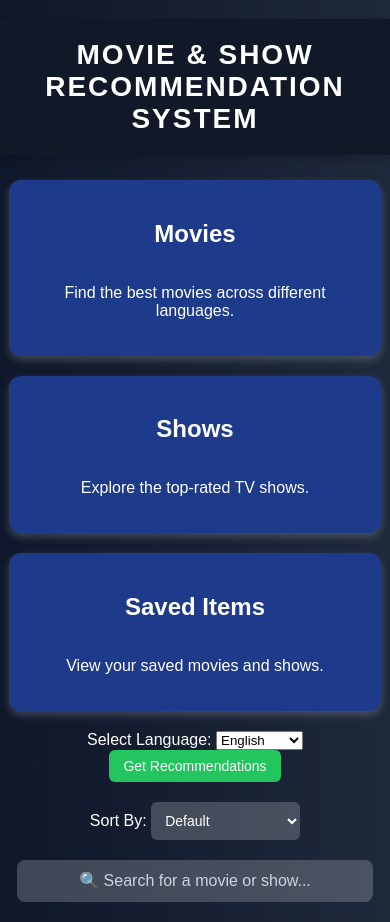
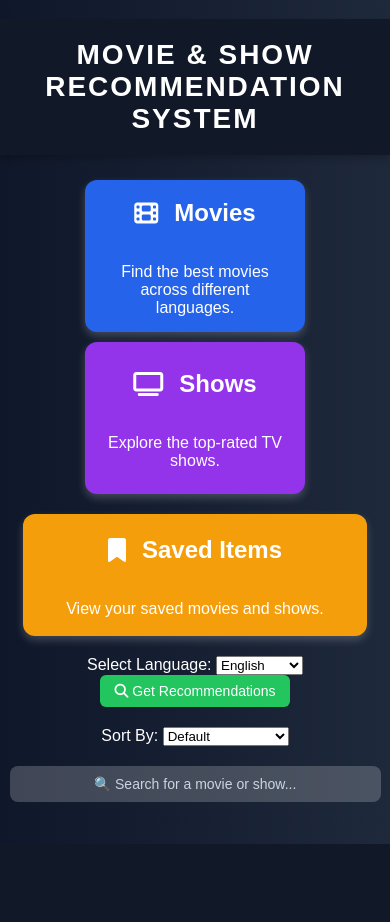
Before and after one commit to SharathJ159/movie-recommendation, a Flask app: page / in a window 390 px wide. After the commit the page ends 844 px from the top, so only its background shows below. Run offline with Flask 3, Linux system fonts and the light colour scheme; some libraries are stand-ins or nearby versions.

Commit message:
Updated mobile layout & recommendation button placement

```diff
--- a/static/styles.css
+++ b/static/styles.css
@@ -19,7 +19,7 @@ h1 {
     box-shadow: 0px 4px 8px rgba(0, 0, 0, 0.2);
 }
 
-/* Sections */
+/* Sections Layout */
 .sections {
     display: flex;
     justify-content: center;
@@ -31,62 +31,86 @@ h1 {
 
 /* Section Cards */
 .section-card {
-    background-color: #1e3a8a;
-    padding: 20px;
+    padding: 16px;
     border-radius: 12px;
     color: white;
-    width: 230px;
+    width: 220px;
     height: 120px;
     cursor: pointer;
     transition: 0.3s;
     display: flex;
     flex-direction: column;
     justify-content: center;
+    align-items: center;
+    text-align: center;
     box-shadow: 0px 4px 8px rgba(255, 255, 255, 0.2);
 }
 
+/* Different colors for sections */
+#moviesBtn {
+    background-color: #2563eb;
+}
+
+#showsBtn {
+    background-color: #9333ea;
+}
+
+#savedBtn {
+    background-color: #f59e0b;
+}
+
+/* Icons Styling */
+.section-card i {
+    font-size: 24px;
+    margin-right: 8px;
+}
+
+/* Align Icons and Headings */
+.section-card h2 {
+    display: flex;
+    align-items: center;
+    gap: 8px;
+}
+
+/* Hover Effects */
 .section-card:hover {
-    background-color: #2563eb;
     transform: translateY(-4px);
     box-shadow: 0px 6px 14px rgba(255, 255, 255, 0.3);
 }
 
-/* Sorting Dropdown */
-#sortContainer {
-    margin-bottom: 15px;
-    position: relative;
-    z-index: 20;
+/* ✅ Proper Desktop Layout (3 in a Row) */
+@media (min-width: 769px) {
+    .sections {
+        flex-wrap: nowrap;
+    }
+
+    .section-card {
+        width: 250px;
+    }
 }
 
-#sortOptions {
-    padding: 10px;
-    font-size: 14px;
-    border-radius: 6px;
-    border: none;
-    outline: none;
-    background: rgba(255, 255, 255, 0.2);
-    color: white;
-    cursor: pointer;
-    transition: 0.3s ease-in-out;
-    position: relative;
-    z-index: 25;
-}
+/* ✅ **Fixed Mobile Layout:**
+   - Movies & Shows side by side (50% width)
+   - Saved Section below (80% width) ✅ */
+@media (max-width: 768px) {
+    .sections {
+        display: flex;
+        flex-wrap: wrap;
+        justify-content: center;
+        gap: 10px;
+    }
 
-#sortOptions:hover,
-#sortOptions:focus {
-    background: rgba(255, 255, 255, 0.3);
-}
+    /* Movies & Shows: Side by Side */
+    #moviesBtn, #showsBtn {
+        width: 48%; /* Ensures equal width for both */
+    }
 
-#sortOptions option {
-    background-color: #1e3a8a;
-    color: white;
-    padding: 10px;
-    display: block;
-}
-
-/* Ensure Sorting Section Shows Both Default & Selected */
-#sortOptions:focus option:first-child {
-    display: block;
+    /* Saved Section: Below them, smaller size */
+    #savedBtn {
+        width: 80%;
+        height: 90px;
+        margin-top: 10px;
+    }
 }
 
 /* Language Selection & Recommendation Button */
@@ -118,9 +142,10 @@ h1 {
 }
 
 #searchBar {
-    width: 50%;
-    padding: 12px;
-    font-size: 16px;
+    width: 90%;
+    max-width: 400px;
+    padding: 10px;
+    font-size: 14px;
     border-radius: 8px;
     border: none;
     outline: none;
@@ -144,14 +169,14 @@ h1 {
     display: flex;
     flex-wrap: wrap;
     justify-content: center;
-    gap: 20px;
+    gap: 15px;
     margin-top: 15px;
     background: none !important;
 }
 
 /* Movie & Show Cards */
 .movie-card, .saved-card {
-    width: 260px;
+    width: 250px;
     padding: 14px;
     background: rgba(255, 255, 255, 0.05);
     border-radius: 12px;
@@ -178,13 +203,13 @@ h1 {
     display: flex;
     flex-wrap: wrap;
     justify-content: center;
-    gap: 20px;
+    gap: 15px;
 }
 
 /* Save & Remove Buttons */
 .save-btn, .remove-btn {
-    padding: 7px 12px;
-    font-size: 14px;
+    padding: 6px 10px;
+    font-size: 12px;
     border: none;
     border-radius: 6px;
     cursor: pointer;
@@ -198,7 +223,7 @@ h1 {
 
 .save-btn:hover {
     background-color: #059669;
-    transform: scale(1.08);
+    transform: scale(1.05);
 }
 
 .remove-btn {
@@ -208,26 +233,5 @@ h1 {
 
 .remove-btn:hover {
     background-color: #dc2626;
-    transform: scale(1.08);
+    transform: scale(1.05);
 }
-
-/* Responsive Design */
-@media (max-width: 768px) {
-    .sections {
-        flex-direction: column;
-        align-items: center;
-    }
-
-    .section-card {
-        width: 85%;
-        height: auto;
-    }
-
-    #searchBar {
-        width: 85%;
-    }
-
-    .movie-card, .saved-card {
-        width: 95%;
-    }
-}
--- a/templates/index.html
+++ b/templates/index.html
@@ -5,29 +5,28 @@
     <meta name="viewport" content="width=device-width, initial-scale=1.0">
     <title>Movie & Show Recommendation</title>
     <link rel="stylesheet" href="{{ url_for('static', filename='styles.css') }}">
-    <script src="https://kit.fontawesome.com/YOUR_FA_KIT.js" crossorigin="anonymous"></script> <!-- Font Awesome -->
+    <script src="https://kit.fontawesome.com/d2ac76faf6.js" crossorigin="anonymous"></script>
 </head>
 <body>
     <h1>Movie & Show Recommendation System</h1>
 
+    <!-- Main Sections -->
     <div class="sections">
-        <div class="section-card" id="moviesBtn" onclick="activateSection(this)">
-            <i class="fas fa-film"></i>
-            <h2>Movies</h2>
+        <div class="section-card" id="moviesBtn" onclick="activateSection('movies')">
+            <h2><i class="fas fa-film"></i> Movies</h2>
             <p>Find the best movies across different languages.</p>
         </div>
-        <div class="section-card" id="showsBtn" onclick="activateSection(this)">
-            <i class="fas fa-tv"></i>
-            <h2>Shows</h2>
+        <div class="section-card" id="showsBtn" onclick="activateSection('shows')">
+            <h2><i class="fas fa-tv"></i> Shows</h2>
             <p>Explore the top-rated TV shows.</p>
         </div>
-        <div class="section-card" id="savedBtn" onclick="activateSection(this)">
-            <i class="fas fa-bookmark"></i>
-            <h2>Saved Items</h2>
+        <div class="section-card" id="savedBtn" onclick="activateSection('saved')">
+            <h2><i class="fas fa-bookmark"></i> Saved Items</h2>
             <p>View your saved movies and shows.</p>
         </div>
     </div>
 
+    <!-- Recommendation Box -->
     <div id="recommendationBox">
         <label>Select Language:</label>
         <select id="language">
@@ -41,49 +40,27 @@
         <button id="recommendBtn"><i class="fas fa-search"></i> Get Recommendations</button>
     </div>
 
-    <!-- Sorting Dropdown -->
+    <!-- Sorting & Search -->
     <div id="sortContainer">
         <label for="sortOptions">Sort By:</label>
-        <select id="sortOptions" onchange="sortMoviesByRating()">
+        <select id="sortOptions">
             <option value="default">Default</option>
             <option value="highToLow">Top Rated to Low</option>
         </select>
     </div>
-
     <div id="searchContainer">
-        <input type="text" id="searchBar" placeholder="🔍 Search for a movie or show..." onkeyup="searchItems()">
+        <input type="text" id="searchBar" placeholder="🔍 Search for a movie or show...">
     </div>
 
+    <!-- Results Section -->
     <div id="results"></div>
 
+    <!-- Saved Section -->
     <div id="savedSection" style="display: none;">
         <h2><i class="fas fa-bookmark"></i> Saved Items</h2>
         <div id="savedItems"></div>
     </div>
 
-    <script>
-        function activateSection(selected) {
-            document.querySelectorAll('.section-card').forEach(card => {
-                card.style.backgroundColor = "#1e3a8a";
-            });
-            selected.style.backgroundColor = "#2563eb";
-        }
-
-        function sortMoviesByRating() {
-            let sortOption = document.getElementById("sortOptions").value;
-            let resultsDiv = document.getElementById("results");
-
-            if (sortOption === "highToLow") {
-                resultsDiv.style.backgroundColor = "#1e40af"; // Blue background for sorted section
-                resultsDiv.style.color = "white"; // Ensure text remains visible
-                resultsDiv.style.padding = "10px";
-                resultsDiv.style.borderRadius = "8px";
-            } else {
-                resultsDiv.style.backgroundColor = "transparent";
-                resultsDiv.style.color = "inherit";
-            }
-        }
-    </script>
     <script src="{{ url_for('static', filename='script.js') }}"></script>
 </body>
 </html>
```
Also changed, not shown: static/script.js (line endings or trailing spaces).
